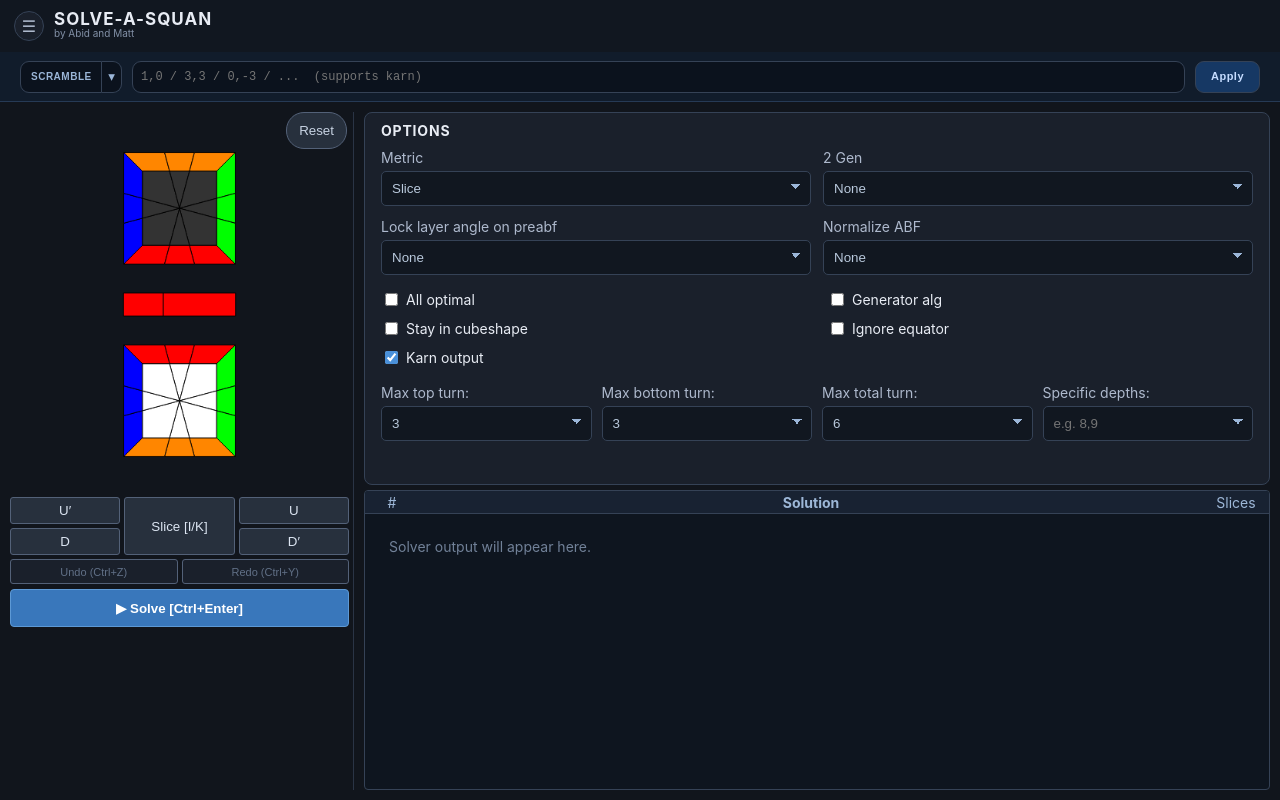
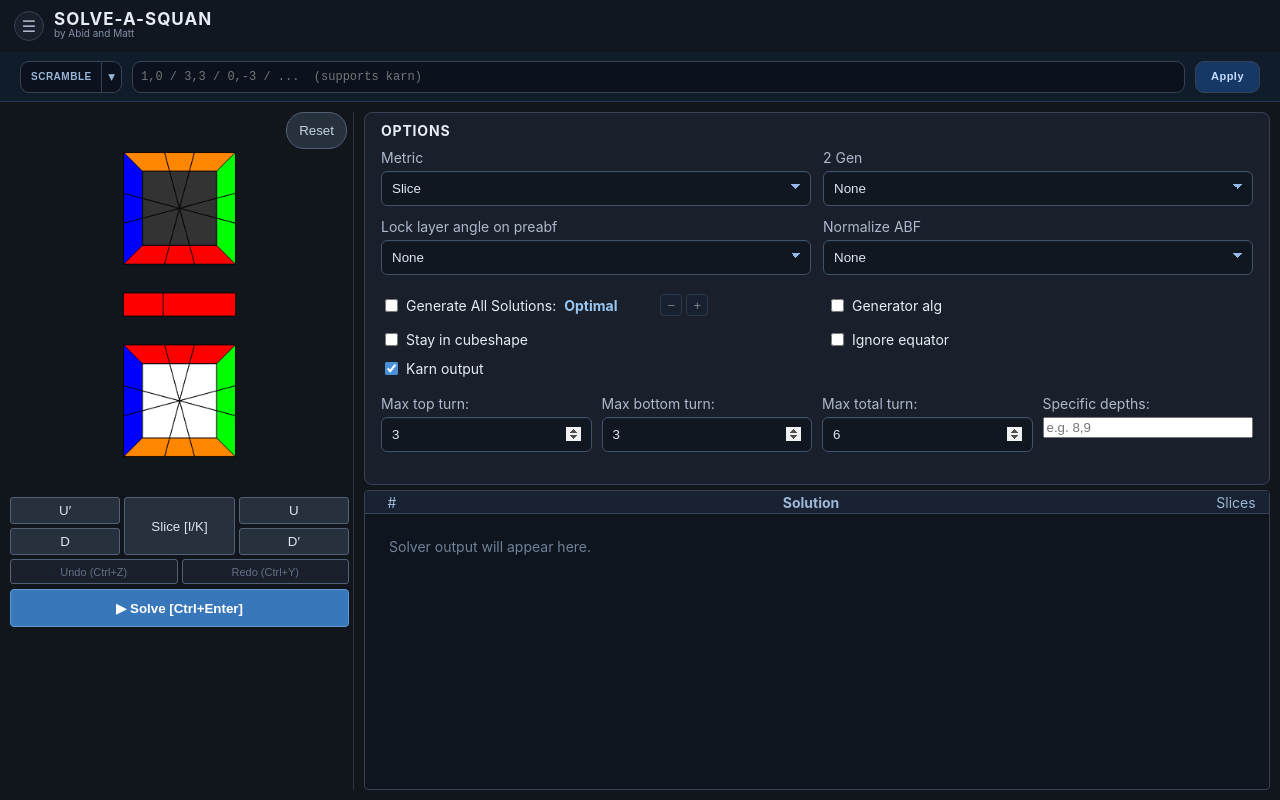
Before and after one commit to Abid-speedcuber/Croissant, a React (Vite) app in the folder web/: page / in a window 1280 px wide. Built offline with nearby package versions, Linux system fonts and the light colour scheme.

Commit message:
UI: more elegant "All Optimal" approach

```diff
--- a/web/src/App.tsx
+++ b/web/src/App.tsx
@@ -695,7 +695,7 @@ function Modal({
     type === "settings" ? (
       <div className="modal-article">
         <h2>Settings</h2>
-        <div className="settings-grid">
+        <div className="settings-list">
           <label className="modal-check">
             <input type="checkbox" checked={settings?.smartKarn ?? true} disabled={settings?.disabled} onChange={(e) => settings?.setSmartKarn(e.target.checked)} />
             <span>Use smarter karn</span>
@@ -1333,12 +1333,19 @@ export default function App() {
               <label>Normalize ABF<select value={normalize} disabled={running} onChange={(e) => setNormalize(e.target.value)}><option>None</option><option>Both</option><option>PreABF</option><option>PostABF</option></select></label>
             </div>
             <div className="check-grid">
-              <label><input type="checkbox" checked={all} disabled={running} onChange={(e) => setAll(e.target.checked)} /> All optimal</label>
+              <label className="inline-all-optimal">
+                <input type="checkbox" checked={all} disabled={running} onChange={(e) => setAll(e.target.checked)} />
+                <span>Generate All Solutions:</span>
+                <span className="all-optimal-label">{suboptimal ? `Optimal+${suboptimal}` : "Optimal"}</span>
+                <span className="stepper-group">
+                  <button type="button" disabled={running || !all} onClick={() => setSuboptimal((value) => Math.max(0, value - 1))}>−</button>
+                  <button type="button" disabled={running || !all} onClick={() => setSuboptimal((value) => value + 1)}>+</button>
+                </span>
+              </label>
               <label><input type="checkbox" checked={generator} disabled={running} onChange={(e) => setGenerator(e.target.checked)} /> Generator alg</label>
               <label><input type="checkbox" checked={cubeShape} disabled={running || !inCubeshape(cubeState)} onChange={(e) => setCubeShape(e.target.checked)} /> Stay in cubeshape</label>
               <label><input type="checkbox" checked={ignoreMiddle} disabled={running} onChange={(e) => toggleIgnoreMiddle(e.target.checked)} /> Ignore equator</label>
               <label><input type="checkbox" checked={karn} disabled={running} onChange={(e) => setKarn(e.target.checked)} /> Karn output</label>
-              {all && !validDepths(depths) && <label>Extra moves:<input className="compact-number" type="number" min="0" value={suboptimal} onChange={(e) => setSuboptimal(Number(e.target.value))} /></label>}
             </div>
             <div className="limit-grid">
               <label>Max top turn:<input type="number" min="0" max="6" value={maxXValue} disabled={running} onChange={(e) => { setMaxXValue(Number(e.target.value)); setMaxX(true); }} /></label>
--- a/web/src/styles.css
+++ b/web/src/styles.css
@@ -271,25 +271,30 @@ body {
   gap: 5px;
   color: #aeb9cd;
 }
-.select-grid select,
-.limit-grid input {
+.select-grid select {
   height: 35px;
   background: #111720;
-  border: 1px solid #354256;
-  border-radius: 5px;
-  color: #b9c9dc;
-  padding: 5px 10px;
+  border: 1px solid #40516a;
+  border-radius: 6px;
+  color: #dbe7f8;
+  padding: 5px 34px 5px 10px;
   appearance: none;
   -webkit-appearance: none;
   -moz-appearance: none;
   background-image:
-    linear-gradient(45deg, transparent 50%, #9bb6d8 50%),
-    linear-gradient(135deg, #9bb6d8 50%, transparent 50%);
+    linear-gradient(45deg, transparent 50%, #94b8e8 50%),
+    linear-gradient(135deg, #94b8e8 50%, transparent 50%);
   background-position:
     calc(100% - 14px) calc(50% - 2px),
     calc(100% - 9px) calc(50% - 2px);
   background-size: 5px 5px, 5px 5px;
   background-repeat: no-repeat;
+  box-shadow: inset 0 1px 0 rgba(255, 255, 255, 0.04);
+}
+.select-grid select:hover,
+.select-grid select:focus {
+  border-color: #6b8db5;
+  background-color: #162131;
 }
 .select-grid select:focus,
 .limit-grid input:focus,
@@ -297,6 +302,31 @@ body {
 .favorite-bin > input:focus {
   outline: 2px solid #4a90d9;
   outline-offset: 1px;
+}
+.limit-grid input[type="number"],
+.limit-grid input[type="text"] {
+  height: 35px;
+  background: #111720;
+  border: 1px solid #40516a;
+  border-radius: 6px;
+  color: #dbe7f8;
+  padding: 5px 10px;
+  box-shadow: inset 0 1px 0 rgba(255,255,255,0.04);
+}
+.limit-grid input[type="number"] {
+  appearance: textfield;
+  -webkit-appearance: textfield;
+  -moz-appearance: textfield;
+  background: #111720;
+}
+.limit-grid input[type="text"] {
+  background: #111720;
+}
+.limit-grid input[type="number"]::-webkit-outer-spin-button,
+.limit-grid input[type="number"]::-webkit-inner-spin-button {
+  -webkit-appearance: auto;
+  opacity: 1;
+  background: #162131;
 }
 .check-grid {
   display: grid;
@@ -309,6 +339,36 @@ body {
   align-items: center;
   gap: 8px;
   color: #e8ecf4;
+}
+.inline-all-optimal {
+  display: flex !important;
+  align-items: center;
+  gap: 8px;
+  min-height: 28px;
+}
+.all-optimal-label {
+  color: #9ac7f2;
+  font-weight: 700;
+  min-width: 88px;
+}
+.stepper-group {
+  display: inline-flex;
+  gap: 4px;
+}
+.stepper-group button {
+  width: 22px;
+  height: 22px;
+  border: 1px solid #40516a;
+  border-radius: 4px;
+  background: #162131;
+  color: #dce5f2;
+  font-size: 13px;
+  line-height: 1;
+  padding: 0;
+}
+.stepper-group button:disabled {
+  opacity: 0.5;
+  cursor: not-allowed;
 }
 .check-grid input[type="checkbox"],
 .modal-check input[type="checkbox"] {
@@ -496,18 +556,18 @@ input[type="number"]::-webkit-outer-spin-button {
   font-size: 13px;
   font-weight: 700;
 }
-.settings-grid {
+.settings-list {
   display: grid;
-  gap: 10px;
+  gap: 8px;
 }
 .modal-check {
   display: flex;
   align-items: center;
   gap: 10px;
-  border: 1px solid #354256;
-  border-radius: 8px;
-  padding: 10px 12px;
-  background: #111720;
+  padding: 0;
+  border: 0;
+  border-radius: 0;
+  background: transparent;
 }
 .modal-check input {
   margin: 0;
```
